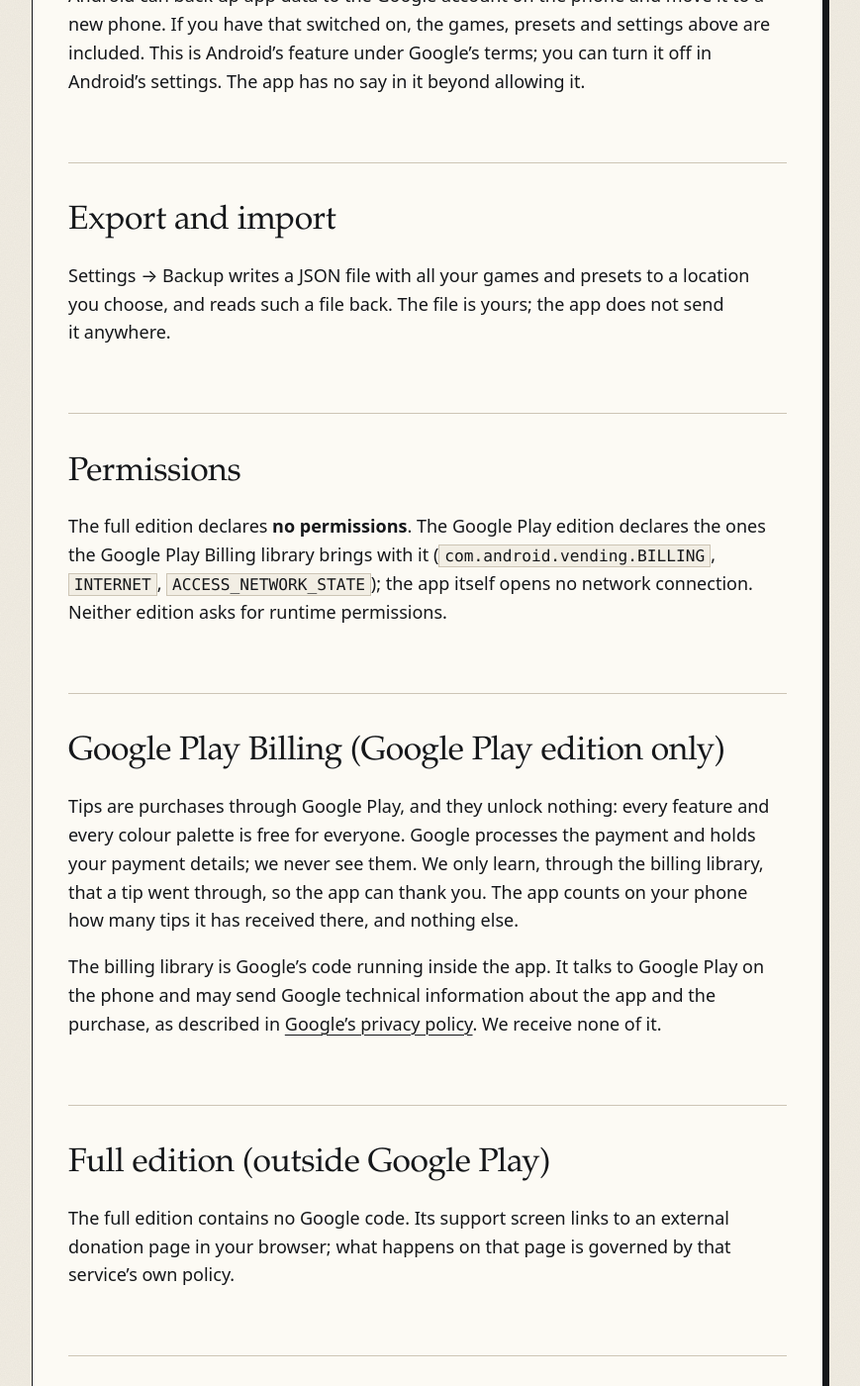
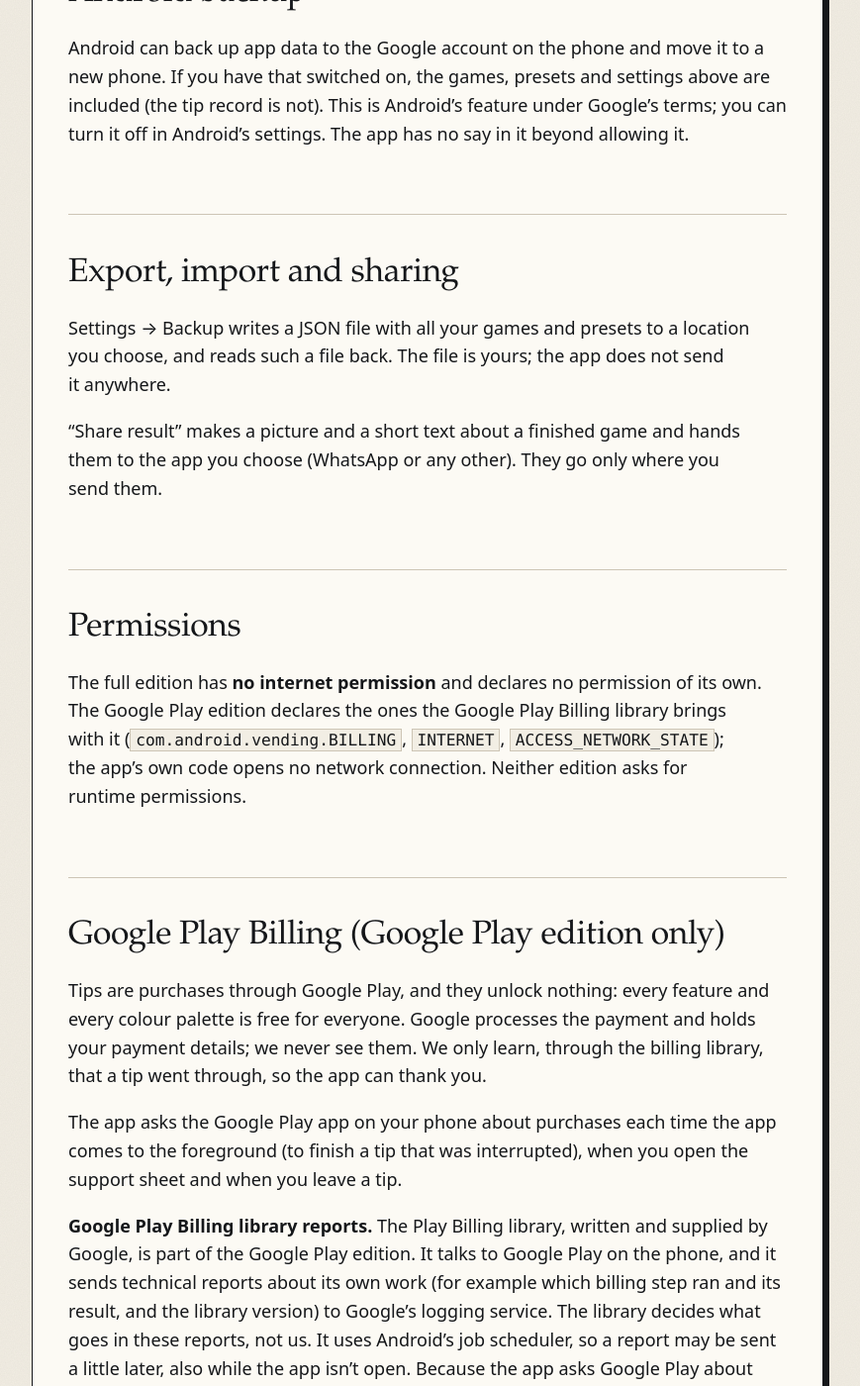
Before and after one commit to Gdato/gdato.github.io, a Jekyll site: the page built from jasstafel/privacy.md, in a window 1280 px wide and 1400 px high, scrolled down 1729 px. Shown: the whole window at 99% size, without its empty margins (208-1077 px from the left). Built offline with Jekyll 4.4.1, drawn with Linux system fonts in a browser that asks for light colours; some of the changed text lies outside the part shown.

Commit message:
Jass Tafel: privacy policy and pages say no tracking by us, and that the Google Play edition's billing library sends its own reports to Google

```diff
--- a/_data/apps.yml
+++ b/_data/apps.yml
@@ -95,7 +95,7 @@
     - title: "Made for the whole table."
       text: "Three text sizes, big buttons, high contrast."
     - title: "Private."
-      text: "No ads, no analytics, no account. Your games stay on your phone."
+      text: "No ads, no account, no analytics of mine. Your games stay on your phone."
   shot:
     src: /assets/shots/jasstafel/slate
     dark: /assets/shots/jasstafel/slate-dark
--- a/_layouts/app.html
+++ b/_layouts/app.html
@@ -84,7 +84,7 @@ layout: default
 <section aria-labelledby="papers-title">
   <h2 class="section-title" id="papers-title">The fine print, in plain words</h2>
   <ul class="papers">
-    <li><a class="paper" href="{{ app.url | append: 'privacy' | relative_url }}"><span class="label">Read</span><strong>Privacy policy</strong><span>What the app stores, and what it never collects.</span></a></li>
+    <li><a class="paper" href="{{ app.url | append: 'privacy' | relative_url }}"><span class="label">Read</span><strong>Privacy policy</strong><span>What the app stores, and what I never collect.</span></a></li>
     {%- if page.terms %}
     <li><a class="paper" href="{{ app.url | append: 'terms' | relative_url }}"><span class="label">Read</span><strong>Terms of use</strong><span>The promises I make, and how to use the app safely.</span></a></li>
     {%- endif %}
--- a/jasstafel/privacy.md
+++ b/jasstafel/privacy.md
@@ -14,15 +14,16 @@ as the full edition distributed outside Google Play.
 
 ## The short version
 
-- **The app collects nothing.** No account, no analytics, no advertising identifier, no crash reporting. We run no
-  server, so nothing about you, your phone or your games reaches us.
+- **No tracking by us.** No account with us, no analytics, no advertising ID, no crash reporting of our own. We run
+  no server, so nothing about you, your phone or your games reaches us.
 - **No ads.** There is no advertising code in the app.
 - **Everything stays on your phone.** Games, rounds, team names, rule presets and settings are kept in the app's
-  private storage, which other apps cannot read. The only way data leaves the phone is when you export it yourself,
-  or through Android's own app backup if you have that switched on.
+  private storage, which other apps cannot read. The only way data leaves the phone is when you export or share it
+  yourself, or through Android's own app backup if you have that switched on.
 
-The one thing you should know about comes from Google, not from us: the **Google Play Billing library**, which apps
-that sell through Google Play must build in, is part of the Google Play edition. It is described below.
+The one thing you should know about comes from Google, not from us, and applies only to the Google Play edition: the
+**Google Play Billing library**, which apps that sell through Google Play build in, sends its own technical reports
+to Google. It is described under "Google Play Billing".
 
 ## What the app stores on your phone
 
@@ -30,7 +31,7 @@ that sell through Google Play must build in, is part of the Google Play edition.
 |---|---|---|
 | Games: date, team names, the rules used, every round (trump, points, Weis, Stöck), the winner | The game history and the slate | App database (`jasstafel.db`) |
 | Your rule presets | To start a game with your table's house rules | App database |
-| Settings: theme, colour palette, large text, keep screen on, vibration, language, slate notation, deck, last team names | To remember your choices | App storage (`settings`) |
+| Settings: theme, colour palette, text size, keep screen on, vibration, language, slate notation, deck, last team names, and when the tip card was last shown | To remember your choices, and to show the tip card rarely | App storage (`settings`) |
 | How many tips this phone has given, and whether one is still being settled (Google Play edition) | To thank you, and to finish a tip that was interrupted | App storage (`support`) |
 
 None of this is personal data unless you type personal names as team names; those stay on your phone like everything else.
@@ -38,39 +39,51 @@ None of this is personal data unless you type personal names as team names; thos
 ## Android backup
 
 Android can back up app data to the Google account on the phone and move it to a new phone. If you have that switched
-on, the games, presets and settings above are included. This is Android's feature under Google's terms; you can turn
-it off in Android's settings. The app has no say in it beyond allowing it.
+on, the games, presets and settings above are included (the tip record is not). This is Android's feature under
+Google's terms; you can turn it off in Android's settings. The app has no say in it beyond allowing it.
 
-## Export and import
+## Export, import and sharing
 
 Settings → Backup writes a JSON file with all your games and presets to a location you choose, and reads such a file
 back. The file is yours; the app does not send it anywhere.
 
+"Share result" makes a picture and a short text about a finished game and hands them to the app you choose
+(WhatsApp or any other). They go only where you send them.
+
 ## Permissions
 
-The full edition declares **no permissions**. The Google Play edition declares the ones the Google Play Billing
-library brings with it (`com.android.vending.BILLING`, `INTERNET`, `ACCESS_NETWORK_STATE`); the app itself opens no
-network connection. Neither edition asks for runtime permissions.
+The full edition has **no internet permission** and declares no permission of its own. The Google Play edition
+declares the ones the Google Play Billing library brings with it (`com.android.vending.BILLING`, `INTERNET`,
+`ACCESS_NETWORK_STATE`); the app's own code opens no network connection. Neither edition asks for runtime
+permissions.
 
 ## Google Play Billing (Google Play edition only)
 
 Tips are purchases through Google Play, and they unlock nothing: every feature and every colour palette is free for
 everyone. Google processes the payment and holds your payment details; we never see them. We only learn, through the
-billing library, that a tip went through, so the app can thank you. The app counts on your phone how many tips it
-has received there, and nothing else.
+billing library, that a tip went through, so the app can thank you.
 
-The billing library is Google's code running inside the app. It talks to Google Play on the phone and may send
-Google technical information about the app and the purchase, as described in
-[Google's privacy policy](https://policies.google.com/privacy). We receive none of it.
+The app asks the Google Play app on your phone about purchases each time the app comes to the foreground (to finish a
+tip that was interrupted), when you open the support sheet and when you leave a tip.
+
+**Google Play Billing library reports.** The Play Billing library, written and supplied by Google, is part of the
+Google Play edition. It talks to Google Play on the phone, and it sends technical reports about its own work (for
+example which billing step ran and its result, and the library version) to Google's logging service. The library
+decides what goes in these reports, not us. It uses Android's job scheduler, so a report may be sent a little later,
+also while the app isn't open. Because the app asks Google Play about purchases each time it comes to the foreground,
+this applies to everyone who uses the Google Play edition, also if you never leave a tip. Google Play services, which
+the library uses, may also handle device identifiers and diagnostics of their own. We don't receive any of this and
+can't see it. It is covered by [Google's privacy policy](https://policies.google.com/privacy).
 
 ## Full edition (outside Google Play)
 
-The full edition contains no Google code. Its support screen links to an external donation page in your browser;
-what happens on that page is governed by that service's own policy.
+The full edition contains no Google code and has no internet permission. Its support screen links to an external
+donation page, which opens in your browser; what happens on that page is governed by that service's own policy.
 
 ## Children
 
-The app is not directed at children under 13 and collects no data from anyone.
+The app is not directed at children under 13. We collect no data from anyone; what Google's billing library sends is
+described above.
 
 ## Changes
 
```
Also changed, not shown: other parts of jasstafel/privacy.md (+1 -1 lines), _data/i18n.yml (+4 -4 lines).
